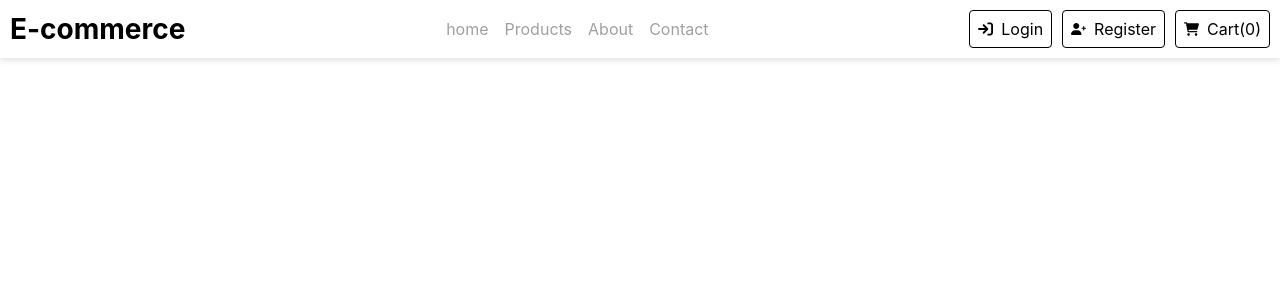
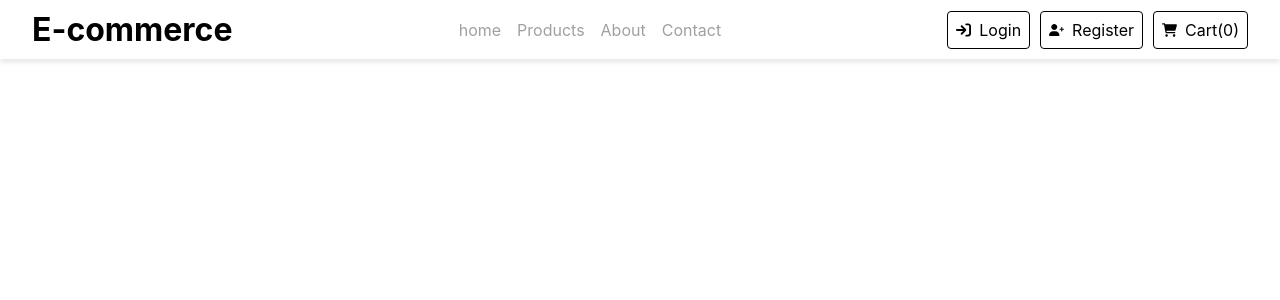
Before and after one commit to AleShini92/e-commerce, a React (Create React App) app: page / in a window 1280 px wide. Shown: the top 300 px of the page. Built offline with nearby package versions, Linux system fonts and the light colour scheme.

Commit message:
h1 size_logo with clamp css

```diff
--- a/src/component/navbar/Navbar.jsx
+++ b/src/component/navbar/Navbar.jsx
@@ -8,7 +8,7 @@ const Navbar = () => {
         <>
             <nav className="w-100 p-1 bg-white">
                 <div className="wrapper-navbar">
-                    <div className="logo"> <NavLink to="/header"> <h1>E-commerce</h1> </NavLink> </div>
+                    <div className="logo"> <NavLink to="/header"> <h1 className="size_logo">E-commerce</h1> </NavLink> </div>
                     <div className="menu">
                         <ul>
                             <li><NavLink to="/header">home</NavLink></li>
--- a/src/component/styles/Navbar.scss
+++ b/src/component/styles/Navbar.scss
@@ -58,6 +58,10 @@ nav {
     }
 }
 
+h1.size_logo {
+    font-size: clamp(1.4rem, 2.5vw, 2rem);
+}
+
 .wrapper-button {
     column-gap: 10px;
     display: flex;
@@ -67,6 +71,6 @@ nav {
     align-items: center;
     display: flex;
     justify-content: space-between;
-    max-width: 1440px;
+    width: clamp(360px, 95vw, 1230px);
     margin: 0 auto;
 }
```
